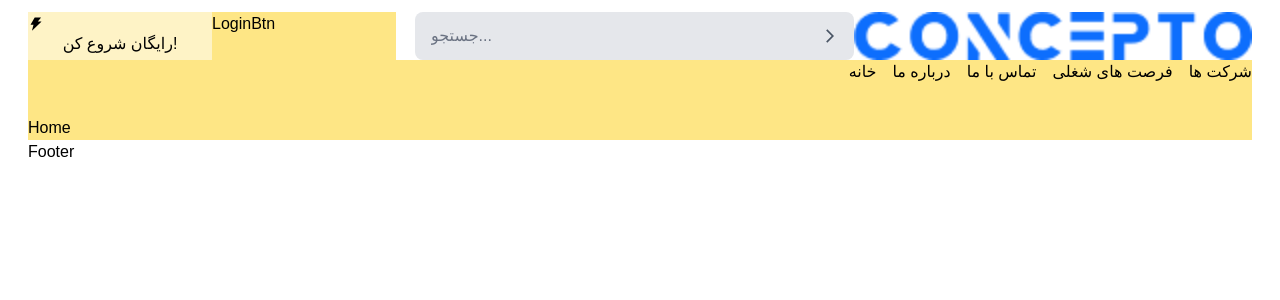
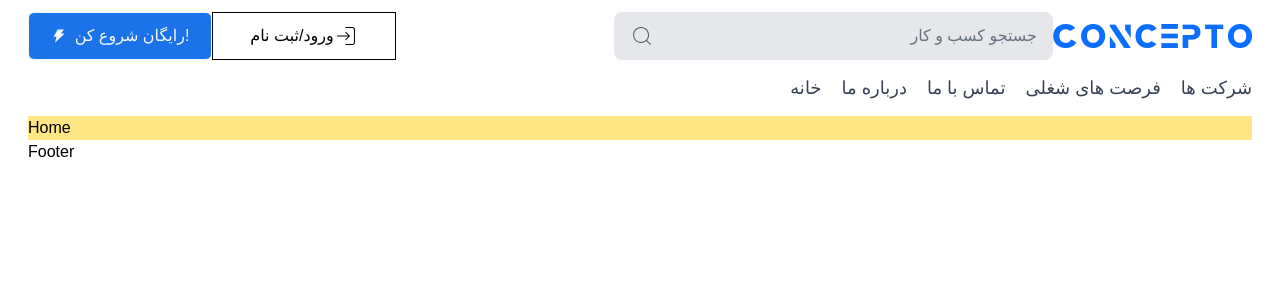
Before and after one commit to Mahdi-Devm/concepto.ir, a Next.js app: page / in a window 1280 px wide. Shown: the top 300 px of the page. Built offline with nearby package versions, Linux system fonts and the light colour scheme; a web font is replaced by a local one.

Commit message:
refactor: update layout and header components; improve styles and structure

```diff
--- a/src/app/layout.tsx
+++ b/src/app/layout.tsx
@@ -1,5 +1,5 @@
 import type { Metadata } from "next";
-import "./globals.css";
+import "../styles/globals.css";
 import Header from "@/components/Header/Header";
 import Footer from "@/components/Footer/Footer";
 
--- a/src/components/Header/Header.tsx
+++ b/src/components/Header/Header.tsx
@@ -8,15 +8,15 @@ import Navbar from "./Navbar";
 function Header() {
   return (
     <header className="max-w-[1224px] mx-auto mt-3">
-      <section className="flex justify-between h-[48px]">
-        <div className="flex">
-          <button className="w-[184px] h-[48px] bg-amber-100">
-            <AiFillThunderbolt />
+      <section className="flex justify-between h-[48px] items-center">
+        <div className="flex items-center">
+          <button className="btnblue w-[184px] h-[48px] border-1 flex items-center justify-center rounded-md">
+            <AiFillThunderbolt className="mr-2" />
             رایگان شروع کن!
           </button>
           <LoginBtn />
         </div>
-        <div className="flex">
+        <div className="flex items-center">
           <Serchbar />
           <Logo />
         </div>
--- a/src/components/Header/Navbar.tsx
+++ b/src/components/Header/Navbar.tsx
@@ -11,10 +11,10 @@ function Navbar() {
   ];
 
   return (
-    <nav className="flex justify-end h-[56px]  bg-amber-200">
-      <ul className="flex space-x-4">
+    <nav className="flex justify-end h-[56px] items-center">
+      <ul className="flex space-x-5">
         {navlinks.map((navlink) => (
-          <li key={navlink.link}>
+          <li key={navlink.link} className="text-lg  text-gray-700">
             <Link href={navlink.link}>{navlink.name}</Link>
           </li>
         ))}
--- a/src/components/Header/Serchbar.tsx
+++ b/src/components/Header/Serchbar.tsx
@@ -1,16 +1,17 @@
 import React from "react";
-import { MdOutlineArrowForwardIos } from "react-icons/md";
+import { CiSearch } from "react-icons/ci";
+
 function Searchbar() {
   return (
-    <div className="w-[439px] h-[48px] bg-gray-200 rounded-lg flex items-center px-4">
+    <div className="w-[439px] h-[48px] bg-gray-200 rounded-lg flex items-center px-4 dir-rtl">
+      <button className="mr-2 text-gray-600">
+        <CiSearch className="text-2xl" />
+      </button>
       <input
         type="text"
-        placeholder="جستجو..."
-        className="w-full h-full bg-transparent border-none outline-none text-gray-700 placeholder-gray-500"
+        placeholder="جستجو کسب‌ و کار"
+        className="w-full h-full bg-transparent border-none outline-none text-right text-gray-700 placeholder-gray-500"
       />
-      <button className="ml-2 text-gray-600">
-        <MdOutlineArrowForwardIos />
-      </button>
     </div>
   );
 }
--- a/src/components/Login-Btn/Login.tsx
+++ b/src/components/Login-Btn/Login.tsx
@@ -1,7 +1,12 @@
 import React from "react";
+import { CiLogin } from "react-icons/ci";
 
 function LoginBtn() {
-  return <div className="w-[184px] h-[48px] bg-amber-200">LoginBtn</div>;
+  return (
+    <button className="w-[184px] h-[48px] border-1 flex justify-center items-center">
+      ورود/ثبت نام <CiLogin className="text-2xl" />
+    </button>
+  );
 }
 
 export default LoginBtn;
--- a/src/app/globals.css
+++ b/src/styles/globals.css
@@ -4,3 +4,11 @@
 body {
   font-family: "Vazir", sans-serif;
 }
+
+.btnblue {
+  background-color: #1a73e9;
+  color: #f7f7f7;
+}
+.btnnotblue {
+  background-color: #f7f7f7;
+}
```
